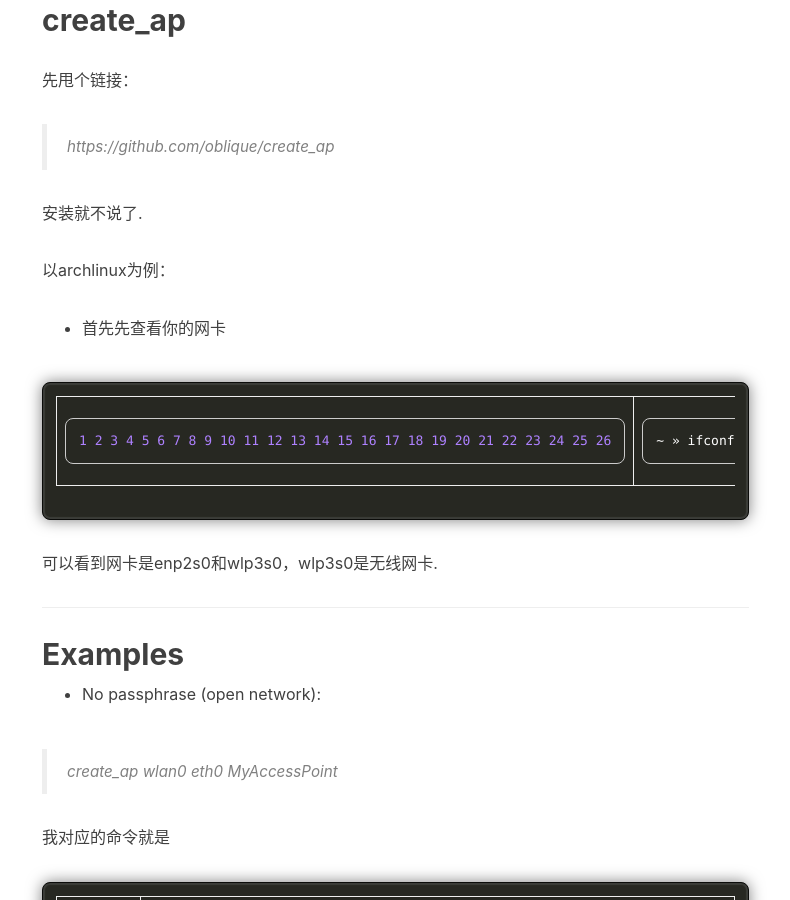
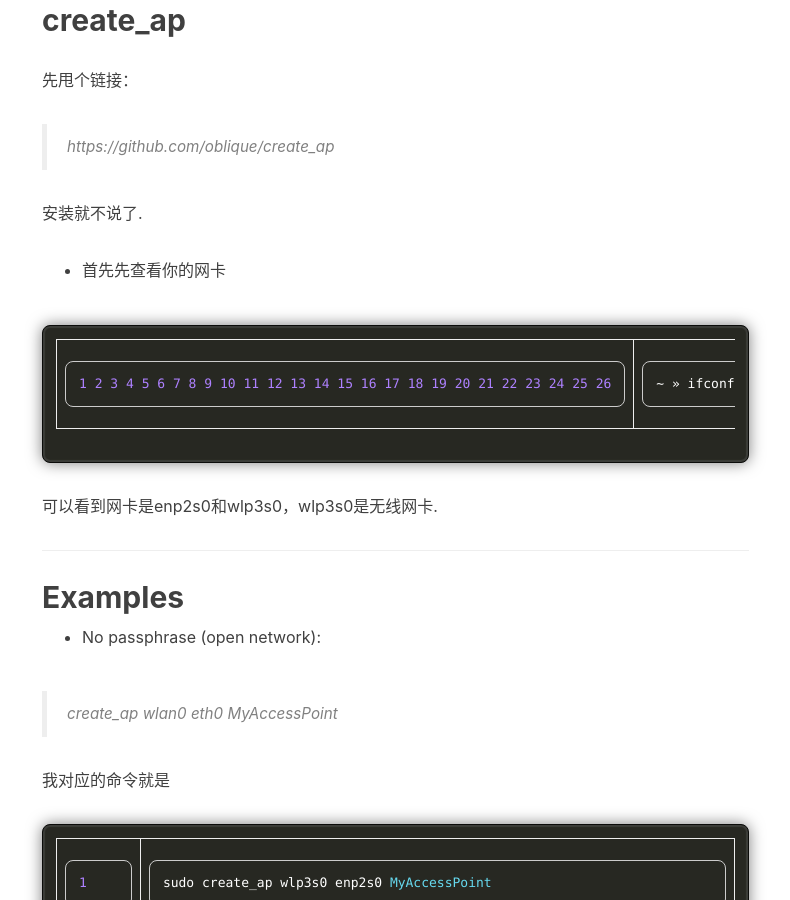
Before and after one commit to silybk/silybk.github.io, a Jekyll site: the page built from _posts/2016-02-28-linux-createap.md, in a window 1280 px wide and 900 px high, scrolled down 659 px. Shown: the whole window, without its empty margins (223-1013 px from the left). Built offline with Jekyll 4.4.1, drawn with Linux system fonts in a browser that asks for light colours; nearby versions of some CDN libraries; comment, search, counter and statistics services are not loaded.

Commit message:
Update 2016-02-28-linux-createap.md

```diff
--- a/_posts/2016-02-28-linux-createap.md
+++ b/_posts/2016-02-28-linux-createap.md
@@ -18,7 +18,6 @@ categories: [linux]
 
 安装就不说了.
 
-以archlinux为例：
 
 * 首先先查看你的网卡
 
```
